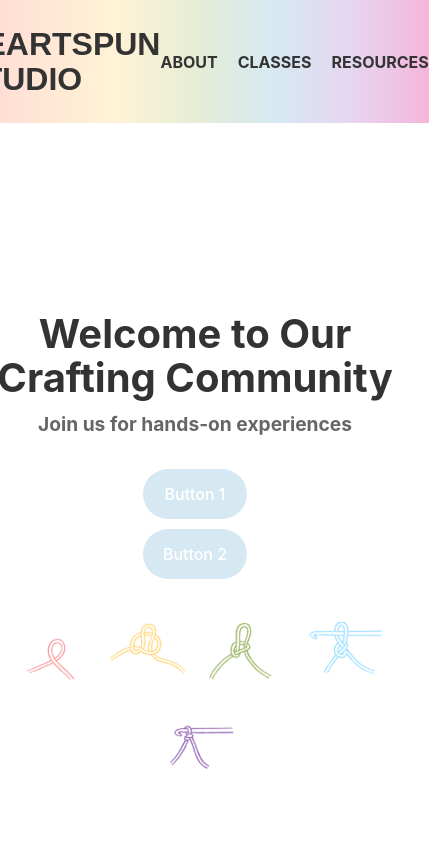
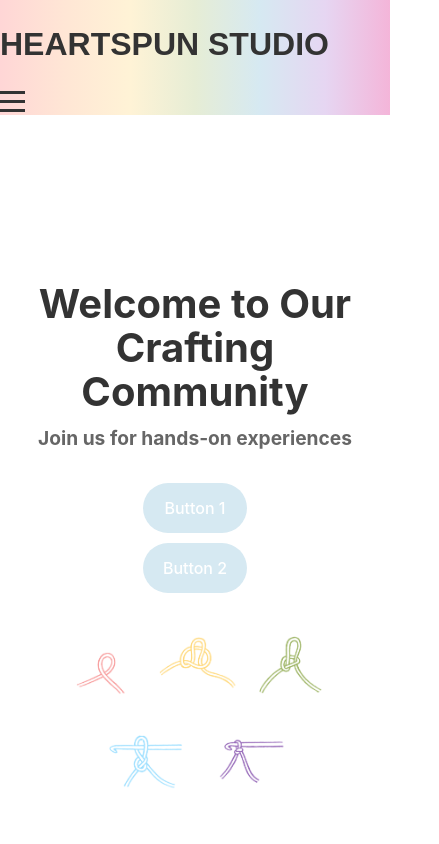
Before and after one commit to badboyjones/held-thread, a React (Vite) app: page / in a window 390 px wide. Shown: the top 844 px of the page, 439 px wide, since content can reach past the window. Built offline with nearby package versions, Linux system fonts and the light colour scheme.

Commit message:
Add responsive Navbar with mobile hamburger menu
- Implemented mobile-friendly Navbar with hamburger menu
- Added state management for menu visibility
- Updated styled components to support responsive layout
- Integrated HamburgerMenu component for mobile navigation

```diff
--- /dev/null
+++ b/src/components/HamburgerMenu.tsx
@@ -0,0 +1,39 @@
+/**
+ * HamburgerMenu component that toggles the visibility of navigation links
+ * on mobile devices. It displays a menu icon that can be clicked to show
+ * or hide the navigation links.
+ */
+
+import React from 'react';
+import styled from 'styled-components';
+
+// Create a styled container for the hamburger menu
+const MenuContainer = styled.div`
+    display: flex;
+    flex-direction: column;
+    cursor: pointer;
+`;
+
+// Create a styled line for the hamburger icon
+const Line = styled.div`
+    height: 3px;
+    width: 25px;
+    background-color: #333; /* Color of the hamburger lines */
+    margin: 3px 0; /* Space between lines */
+`;
+
+interface HamburgerMenuProps {
+    onClick: () => void; // Function to handle click event
+}
+
+const HamburgerMenu: React.FC<HamburgerMenuProps> = ({ onClick }) => {
+    return (
+        <MenuContainer onClick={onClick}>
+            <Line />
+            <Line />
+            <Line />
+        </MenuContainer>
+    );
+};
+
+export default HamburgerMenu;
--- a/src/components/Navbar.tsx
+++ b/src/components/Navbar.tsx
@@ -1,18 +1,19 @@
 /**
  * Navbar component that provides navigation links for the application.
  * It includes links to the shop, classes, resources, and about pages.
+ * The Navbar is responsive and includes a hamburger menu for mobile devices.
  */
 
-import React from 'react';
+import React, { useState } from 'react';
 import styled from 'styled-components';
 import { Link } from 'react-router-dom';
+import HamburgerMenu from './HamburgerMenu'; // Import the new HamburgerMenu component
 
 // Create a styled container for the Navbar with a gradient background
 const NavbarContainer = styled.nav`
     display: flex;
     justify-content: space-between;
     align-items: center;
-    // padding: 10px 20px;
     width: 100%; /* Ensure navbar takes full width */
     background: linear-gradient(to right,
         #FFD6D6, /* Soft coral */
@@ -23,6 +24,11 @@ const NavbarContainer = styled.nav`
         #E6D6F2, /* Gentle purple */
         #F4B5D9 /* Accent pink */
     ), #ffffff; /* Fallback color */
+
+    @media (max-width: 768px) {
+        flex-direction: column; /* Stack items on small screens */
+        align-items: flex-start; /* Align items to the start */
+    }
 `;
 
 // Create a styled logo
@@ -33,9 +39,11 @@ const Logo = styled.h1`
 `;
 
 // Create a styled link list
-const NavLinks = styled.div`
-    display: flex;
-    gap: 20px; /* Space between links */
+const NavLinks = styled.div<{ isOpen: boolean }>`
+    display: ${({ isOpen }) => (isOpen ? 'flex' : 'none')}; /* Show or hide links */
+    flex-direction: column; /* Stack links vertically */
+    gap: 10px; /* Space between links */
+    width: 100%; /* Full width for mobile */
 `;
 
 // Create a styled link
@@ -43,6 +51,7 @@ const NavLink = styled(Link)`
     text-decoration: none;
     color: #333; /* Text color */
     font-weight: bold;
+    padding: 10px; /* Add padding for better touch targets */
 
     &:hover {
         color: #Fff; /* Change color on hover */
@@ -50,10 +59,18 @@ const NavLink = styled(Link)`
 `;
 
 const Navbar: React.FC = () => {
+    const [isOpen, setIsOpen] = useState(false); // State to manage menu visibility
+
+    // Toggle the visibility of the navigation links
+    const toggleMenu = () => {
+        setIsOpen(!isOpen);
+    };
+
     return (
         <NavbarContainer>
             <Logo>HEARTSPUN STUDIO</Logo>
-            <NavLinks>
+            <HamburgerMenu onClick={toggleMenu} /> {/* Add the hamburger menu */}
+            <NavLinks isOpen={isOpen}>
                 <NavLink to="/about">ABOUT</NavLink>
                 <NavLink to="/classes">CLASSES</NavLink>
                 <NavLink to="/resources">RESOURCES</NavLink>
--- /dev/null
+++ b/src/styles/theme.css
@@ -0,0 +1,57 @@
+/* Full-page menu styles */
+.full-page-menu {
+    position: fixed;
+    top: 0;
+    left: 0;
+    width: 100%;
+    height: 100%;
+    background-color: rgba(255, 255, 255, 0.9);
+    display: flex;
+    flex-direction: column;
+    align-items: center;
+    justify-content: center;
+    z-index: 1000; /* Ensure it appears above other content */
+}
+
+.full-page-menu ul {
+    list-style: none;
+    padding: 0;
+}
+
+.full-page-menu li {
+    margin: 20px 0;
+    font-size: 24px;
+}
+
+/* Step 1: Basic styles for the navbar */
+nav {
+    display: flex;
+    justify-content: space-between;
+    align-items: center;
+}
+
+/* Step 2: Hide the nav links by default on mobile */
+.nav-links {
+    display: none;
+}
+
+/* Step 3: Show the nav links when the menu is open */
+.nav-links.open {
+    display: block;
+}
+
+/* Step 4: Style the hamburger button */
+.hamburger {
+    font-size: 24px;
+    cursor: pointer;
+}
+
+/* Step 5: Media query for mobile responsiveness */
+@media (min-width: 768px) {
+    .nav-links {
+        display: flex;
+    }
+    .hamburger {
+        display: none; /* Hide hamburger on larger screens */
+    }
+}
```
